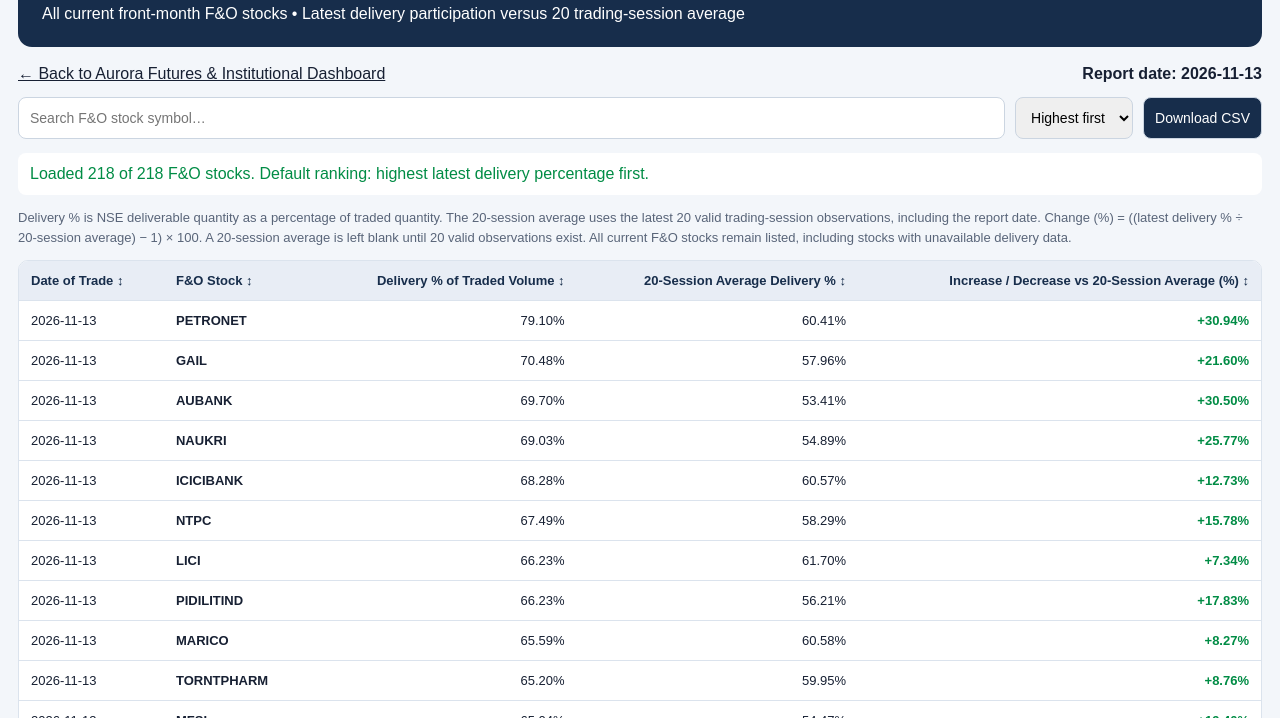
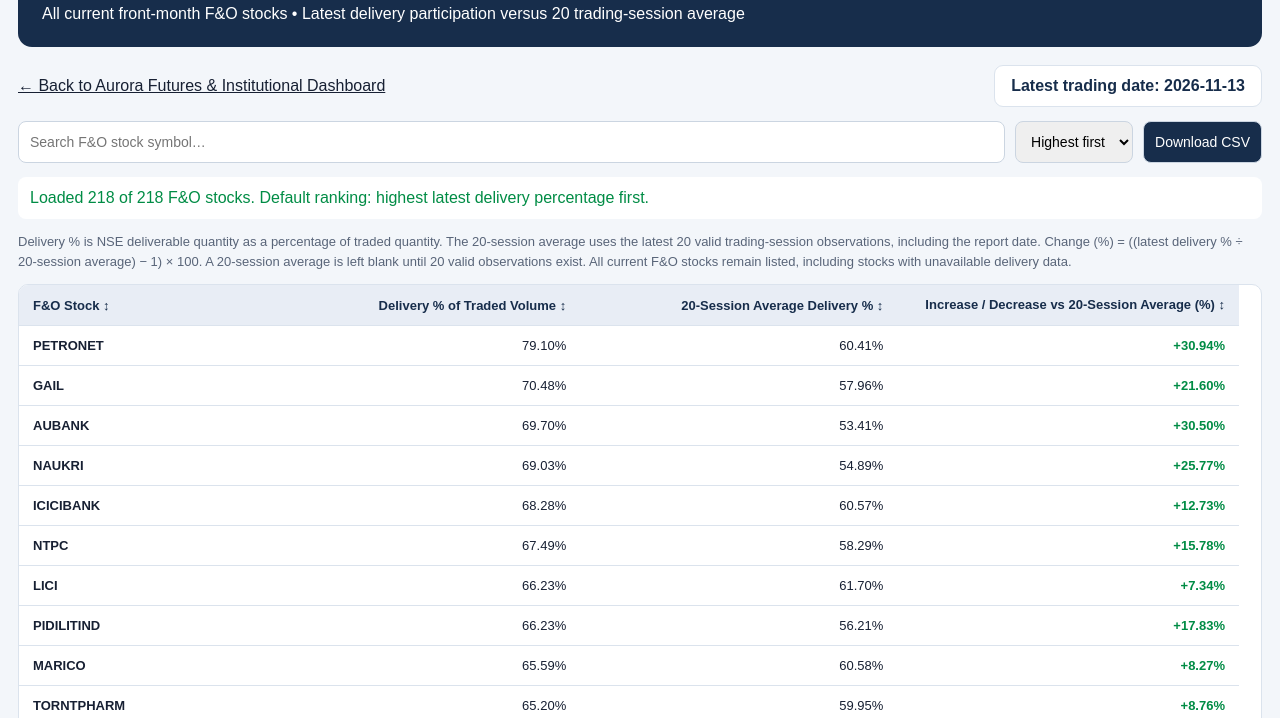
Before and after one commit to Sunjay66/Aurora-Future-Scanner, a plain HTML site: page delivery.html in a window 1280 px wide. Shown: the part 82-800 px from the top of the page. Drawn offline with Linux system fonts and the light colour scheme.

Commit message:
Compact delivery report table and move trading date above table

```diff
--- a/delivery.html
+++ b/delivery.html
@@ -8,13 +8,19 @@
 :root{--navy:#172d4b;--bg:#f3f6fa;--border:#dbe3ed;--green:#008c45;--red:#d62828;--text:#172033}
 *{box-sizing:border-box}body{margin:0;padding:18px;font-family:Arial,Helvetica,sans-serif;background:var(--bg);color:var(--text)}
 header{background:var(--navy);color:#fff;padding:24px;border-radius:14px;margin-bottom:18px}header h1{margin:0 0 8px}header p{margin:0}
-a{color:inherit}.topline{display:flex;justify-content:space-between;gap:12px;flex-wrap:wrap;margin:8px 0 14px}
+a{color:inherit}.topline{display:flex;justify-content:space-between;align-items:center;gap:12px;flex-wrap:wrap;margin:8px 0 14px}
+#reportDate{display:inline-block;background:#fff;border:1px solid var(--border);border-radius:9px;padding:11px 16px;color:var(--navy);font-size:16px;font-weight:700}
 .toolbar{display:flex;gap:10px;flex-wrap:wrap;margin:14px 0}.toolbar input,.toolbar select,.toolbar button{padding:11px;border:1px solid #cbd5e1;border-radius:8px;font-size:14px}
 .toolbar input{flex:1;min-width:220px}.toolbar button{cursor:pointer;background:var(--navy);color:white}.toolbar .secondary{background:#fff;color:var(--navy)}
 .message{padding:12px;border-radius:8px;background:#fff;margin:12px 0}.success{color:var(--green)}.error{color:var(--red)}
 .note{color:#596579;font-size:13px;line-height:1.5}.table-wrap{overflow:auto;background:#fff;border:1px solid var(--border);border-radius:10px}
-table{width:100%;border-collapse:collapse;font-size:13px;white-space:nowrap}th,td{padding:12px;text-align:right;border-bottom:1px solid var(--border)}
-th{background:#e8edf5;position:sticky;top:0;z-index:1;cursor:pointer}th:first-child,td:first-child,th:nth-child(2),td:nth-child(2){text-align:left}
+table{width:100%;max-width:1220px;table-layout:fixed;border-collapse:collapse;font-size:13px;white-space:nowrap}th,td{padding:12px 14px;text-align:right;border-bottom:1px solid var(--border);overflow:hidden;text-overflow:ellipsis}
+th{background:#e8edf5;position:sticky;top:0;z-index:1;cursor:pointer}
+th:nth-child(1),td:nth-child(1){text-align:left;width:22%}
+th:nth-child(2),td:nth-child(2){width:24%}
+th:nth-child(3),td:nth-child(3){width:26%}
+th:nth-child(4),td:nth-child(4){width:28%}
+th:nth-child(4) button{white-space:normal;line-height:1.25;text-align:right;max-width:100%}
 th button{border:0;background:transparent;color:var(--navy);font-weight:bold;font-size:13px;cursor:pointer;padding:0}
 tbody tr:hover{background:#f4f8fc}.positive{color:var(--green);font-weight:bold}.negative{color:var(--red);font-weight:bold}.muted{color:#7b8798}
 @media(max-width:600px){body{padding:9px}header{padding:18px}}
@@ -22,7 +28,7 @@ tbody tr:hover{background:#f4f8fc}.positive{color:var(--green);font-weight:bold}
 </head>
 <body>
 <header><h1>Aurora F&O Stock Delivery Report</h1><p>All current front-month F&O stocks • Latest delivery participation versus 20 trading-session average</p></header>
-<div class="topline"><a href="index.html">← Back to Aurora Futures & Institutional Dashboard</a><strong id="reportDate">Report date: —</strong></div>
+<div class="topline"><a href="index.html">← Back to Aurora Futures & Institutional Dashboard</a><strong id="reportDate">Latest trading date: —</strong></div>
 <div class="toolbar">
 <input id="search" type="search" placeholder="Search F&O stock symbol…" autocomplete="off">
 <select id="sortDirection" aria-label="Sort direction"><option value="desc">Highest first</option><option value="asc">Lowest first</option></select>
@@ -32,8 +38,8 @@ tbody tr:hover{background:#f4f8fc}.positive{color:var(--green);font-weight:bold}
 <p class="note">Delivery % is NSE deliverable quantity as a percentage of traded quantity. The 20-session average uses the latest 20 valid trading-session observations, including the report date. Change (%) = ((latest delivery % ÷ 20-session average) − 1) × 100. A 20-session average is left blank until 20 valid observations exist. All current F&O stocks remain listed, including stocks with unavailable delivery data.</p>
 <div class="table-wrap">
 <table>
+<colgroup><col style="width:22%"><col style="width:24%"><col style="width:26%"><col style="width:28%"></colgroup>
 <thead><tr>
-<th data-key="Trade_Date"><button>Date of Trade ↕</button></th>
 <th data-key="Symbol"><button>F&O Stock ↕</button></th>
 <th data-key="Delivery_Pct"><button>Delivery % of Traded Volume ↕</button></th>
 <th data-key="Avg_Delivery_Pct_20D"><button>20-Session Average Delivery % ↕</button></th>
@@ -64,7 +70,7 @@ function render(){
  });
  el("body").innerHTML=filtered.map(r=>{
   const change=num(r.Change_vs_20D_Avg_Pct),cls=change===null?"muted":change>0?"positive":change<0?"negative":"";
-  return "<tr><td>"+esc(r.Trade_Date)+"</td><td><strong>"+esc(r.Symbol)+"</strong></td><td>"+fmt(r.Delivery_Pct)+"</td><td>"+fmt(r.Avg_Delivery_Pct_20D)+"</td><td class='"+cls+"'>"+(change===null?"—":(change>0?"+":"")+change.toFixed(2)+"%")+"</td></tr>";
+  return "<tr><td><strong>"+esc(r.Symbol)+"</strong></td><td>"+fmt(r.Delivery_Pct)+"</td><td>"+fmt(r.Avg_Delivery_Pct_20D)+"</td><td class='"+cls+"'>"+(change===null?"—":(change>0?"+":"")+change.toFixed(2)+"%")+"</td></tr>";
  }).join("");
  el("status").textContent="Loaded "+filtered.length+" of "+rows.length+" F&O stocks. Default ranking: highest latest delivery percentage first.";
  el("status").className="message success";
@@ -82,7 +88,7 @@ async function init(){
   const response=await fetch("data/delivery_report.csv?v="+Date.now());if(!response.ok)throw new Error("Delivery report file not found (HTTP "+response.status+"). Run the Aurora workflow once.");
   rows=parseCSV(await response.text());
   if(!rows.length)throw new Error("Delivery report contains no rows.");
-  el("reportDate").textContent="Report date: "+rows[0].Trade_Date;
+  el("reportDate").textContent="Latest trading date: "+rows[0].Trade_Date;
   render();
  }catch(e){el("status").textContent="Delivery report loading error: "+e.message;el("status").className="message error"}
 }
```
